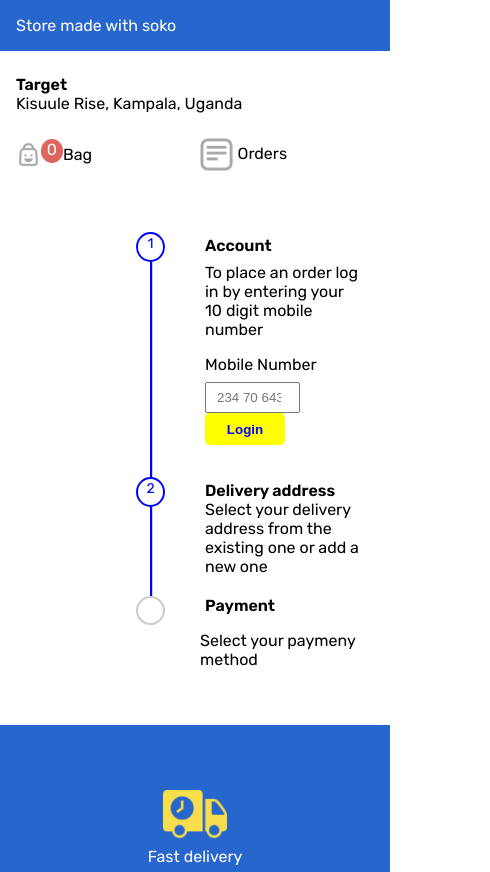
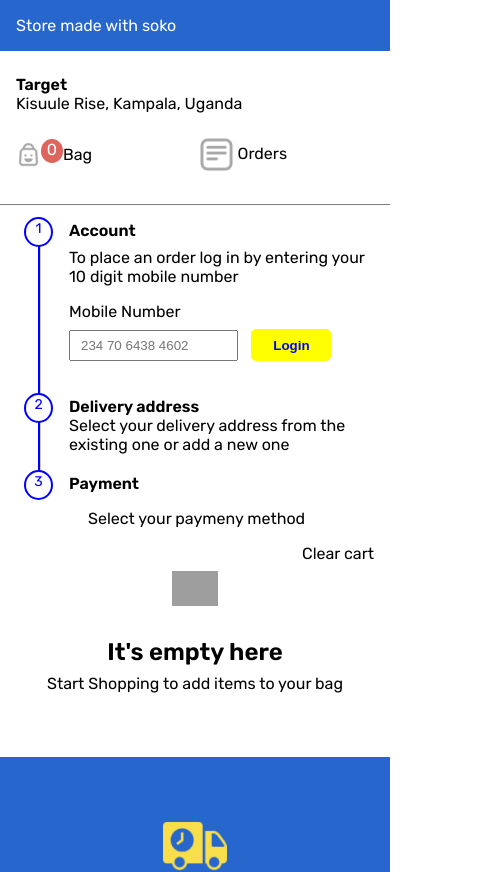
Before and after one commit to Temilollu/soko, a React (Create React App) app: page /checkout in a window 390 px wide. Shown: the top 872 px of the page, 490 px wide, since content can reach past the window. Built offline with nearby package versions, Linux system fonts and the light colour scheme; grey boxes are pictures that could not be loaded.

Commit message:
finished assessment

```diff
--- a/src/pages/bag/Bag.js
+++ b/src/pages/bag/Bag.js
@@ -70,7 +70,7 @@
               <span> UGX {formattedTotalPrice}</span>
             </div>
             <div className="checkout-button">
-                <button>Checkout</button>
+                <button onClick={() => history.push("/checkout")}>Checkout</button>
             </div>
           </div>
         </div>
--- a/src/pages/cart/Cart.js
+++ b/src/pages/cart/Cart.js
@@ -4,12 +4,13 @@
 import { addToCartAction, removeFromCartAction } from "../../redux/cart/action";
 import { formatNumber } from "../../constants";
 import EmptyCartState from "../../components/emptyCartState/EmptyCartState";
-import { useHistory } from "react-router";
+import { useHistory, useLocation } from "react-router";
 const Bag = () => {
   const { cartItems } = useSelector((state) => state.cart);
   const dispatch = useDispatch();
+  const path = useLocation().pathname;
 
-  const history =  useHistory()
+  const history = useHistory();
   const totalPrice = cartItems.reduce((prevVal, currProduct) => {
     return (prevVal += currProduct.price * currProduct.quantity);
   }, 0);
@@ -52,9 +53,13 @@
               <span>Total</span>
               <span> UGX {formattedTotalPrice}</span>
             </div>
-            <div className="checkout-button">
-              <button onClick={() => history.push("/checkout")}>Checkout</button>
-            </div>
+            {path === "/" && (
+              <div className="checkout-button">
+                <button onClick={() => history.push("/checkout")}>
+                  Checkout
+                </button>
+              </div>
+            )}
           </div>
         </div>
       ) : (
--- a/src/pages/checkout/Checkout.js
+++ b/src/pages/checkout/Checkout.js
@@ -1,13 +1,18 @@
 import React, { useState } from "react";
+import { useDispatch } from "react-redux";
 import Address from "../../components/address/Address";
+import { clearCart } from "../../redux/cart/action";
+import Cart from "../cart/Cart";
 import "./checckout.css";
 const Checkout = () => {
   const [stage, setStage] = useState("account");
   const [appendAddress, setAppendAddress] = useState(false);
+  const dispatch = useDispatch();
 
   return (
-    <div>
+    <div className="overall-checkout-container">
       <div className="wrapper">
+        <div className="tracker">
           <ul className="StepProgress">
             <li
               className={
@@ -53,7 +58,9 @@
 
             <li
               className={
-              appendAddress ? "StepProgress-item current" : "StepProgress-item"
+                appendAddress
+                  ? "StepProgress-item current"
+                  : "StepProgress-item current"
               }
             >
               <strong>Payment</strong>
@@ -70,27 +77,13 @@
             )}
           </div>
         </div>
-
-      {/* <div id="stepProgressBar">
-        <div className="step">
-          <div className="bullet completed w-1/6">1</div>
-          <p className="story ml-4">
-              <h3>To place an order log in by entering your 10 digit mobile number </h3>
-         <label>
-            <p>Mobile Number</p>
-             <input type="number"/> <button>Login</button>
-         </label>
-
-
+      </div>
+      <div className="cart-checkout">
+        <p style={{ textAlign: "right", cursor: "pointer" }} onClick={() => dispatch(clearCart())}>
+          Clear cart
         </p>
+        <Cart />
       </div>
-        <div className="step">
-          <div className="bullet completed w-1/6">2</div>
-          <p className="story ml-4">
-            Your bid has been won and is awaiting balance payment
-          </p>
-        </div>
-      </div> */}
     </div>
   );
 };
--- a/src/pages/checkout/checckout.css
+++ b/src/pages/checkout/checckout.css
@@ -1,6 +1,11 @@
-.wrapper {
+.overall-checkout-container .wrapper {
+  border-right: 1px solid grey;
+}
+.overall-checkout-container {
   padding: 1rem 8rem;
-  width: 60%;
+ border-top: 1px solid grey;
+  display: grid;
+  grid-template-columns: 3fr 2fr;
 }
 .StepProgress {
   position: relative;
@@ -112,3 +117,16 @@
 .StepProgress strong {
   display: block;
 }
+
+@media screen and (max-width: 960px) {
+  .overall-checkout-container{
+    grid-template-columns: 1fr;
+    padding: 0 1rem;
+  }
+  .StepProgress-item{
+    padding-left: 0.5rem;
+  }
+  .overall-checkout-container .wrapper{
+    border-right: none;
+  }
+}
--- a/src/redux/cart/action.js
+++ b/src/redux/cart/action.js
@@ -8,3 +8,7 @@
   type: "REMOVE_FROM_CART",
   payload,
 });
+
+export const clearCart = () => ({
+  type : "CLEAR_CART"
+})
--- a/src/redux/cart/reducer.js
+++ b/src/redux/cart/reducer.js
@@ -16,6 +16,11 @@
                 ...state,
                cartItems : removeFromCart([...state.cartItems], action.payload)
             }
+            case "CLEAR_CART" :
+                return {
+                    ...state,
+                    cartItems : []
+                }
         default:
         return state
     }
```
Lines whose indentation alone changed are shown as unchanged.
